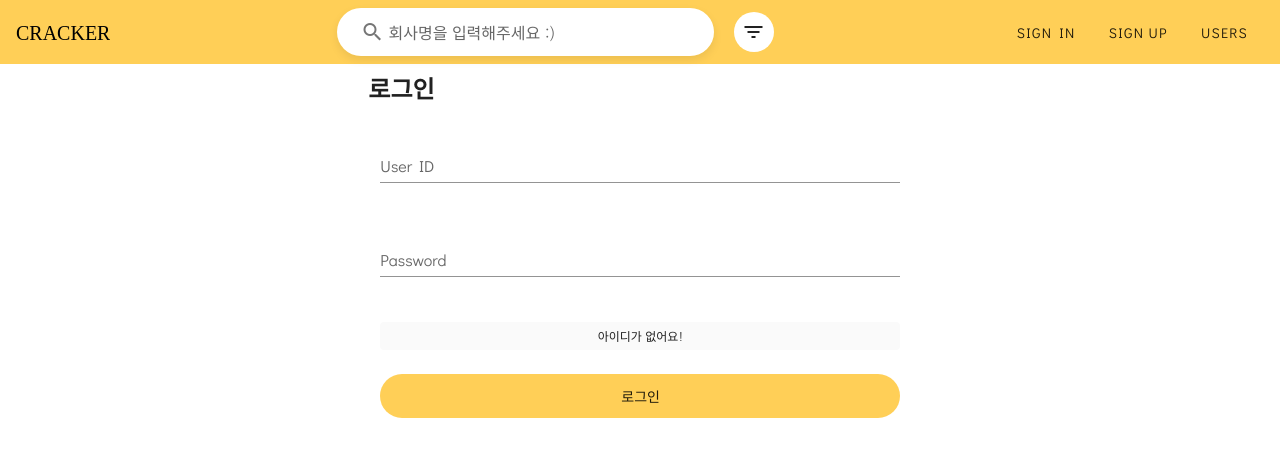
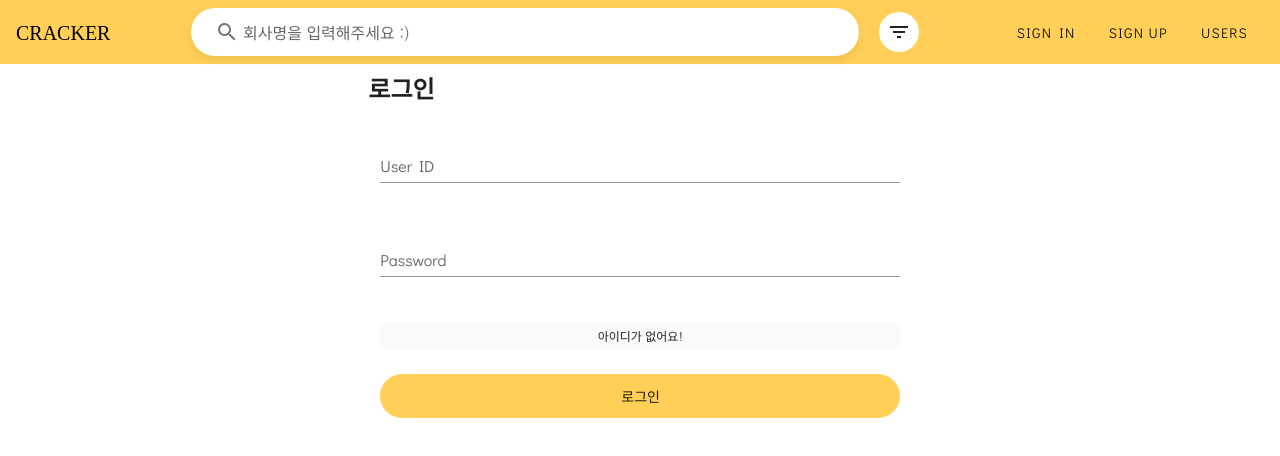
Before and after one commit to call-me-soo/CS473-2019Fall, a Vue app in the folder SparklingFD/frontend/: page /signin in a window 1280 px wide. Shown: the top 456 px of the page. Built offline with nearby package versions, Linux system fonts and the light colour scheme; a web font is replaced by a local one.

Commit message:
fix searchBar

```diff
--- a/SparklingFD/frontend/src/components/Toolbar.vue
+++ b/SparklingFD/frontend/src/components/Toolbar.vue
@@ -21,8 +21,7 @@
 
       <v-spacer></v-spacer>
 
-      <div v-show="!isHome">
-        <v-col cols="7" class="d-none d-md-inline">
+        <v-col v-if="!isHome" cols="7" class="d-none d-md-inline">
           <v-row align="center">
             <searchBar
                     :searchInput.sync="searchInput"
@@ -34,13 +33,12 @@
           </v-row>
         </v-col>
 
-        <div class="d-md-none d-inline">
+        <div v-if="!isHome" class="d-md-none d-inline">
           <v-btn @click="searchOpen=!searchOpen" class="ml-5" color="white" rounded depressed>
             <v-icon>mdi-magnify</v-icon>
           </v-btn>
         </div>
 
-      </div>
 
 
     <v-spacer></v-spacer>
@@ -94,7 +92,7 @@ export default {
   name: "Toolbar",
   components: { searchFilter, SearchBar },
   created() {
-    if (this.$route.path == '/') this.isHome = true;
+    if (this.$route.path === '/') this.isHome = true;
     else this.isHome = false;
   },
   computed: {
```
